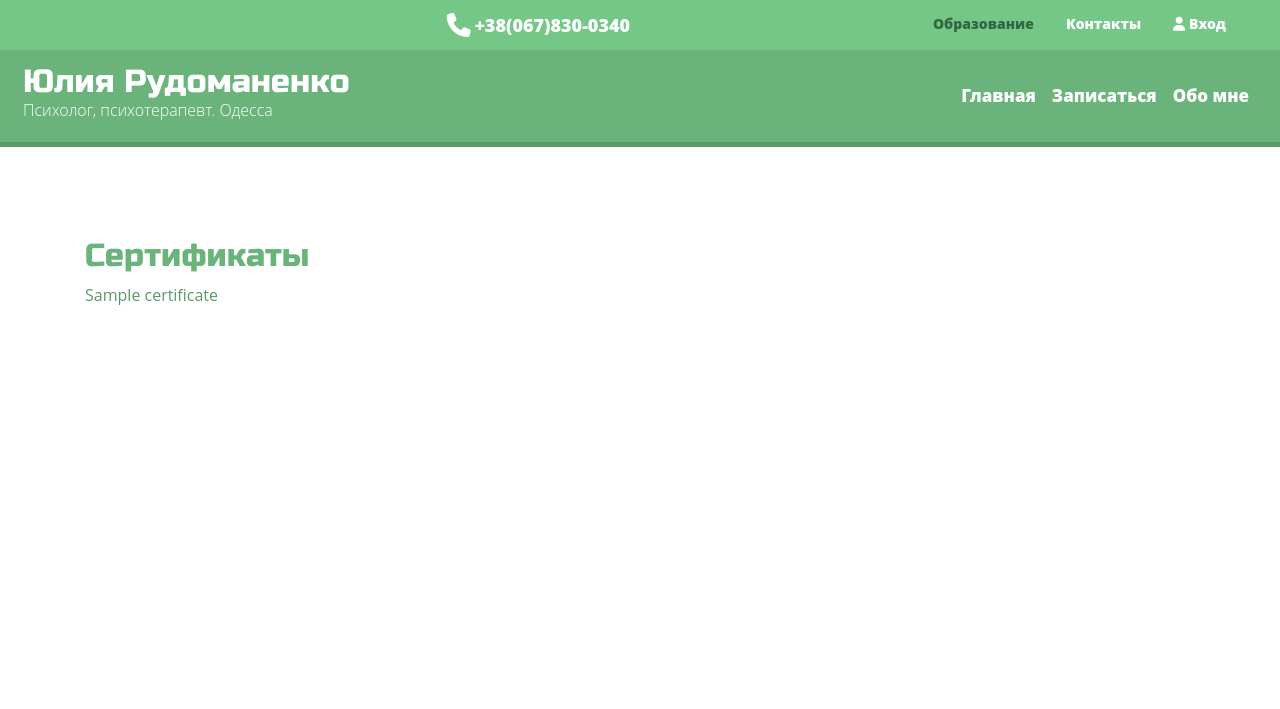
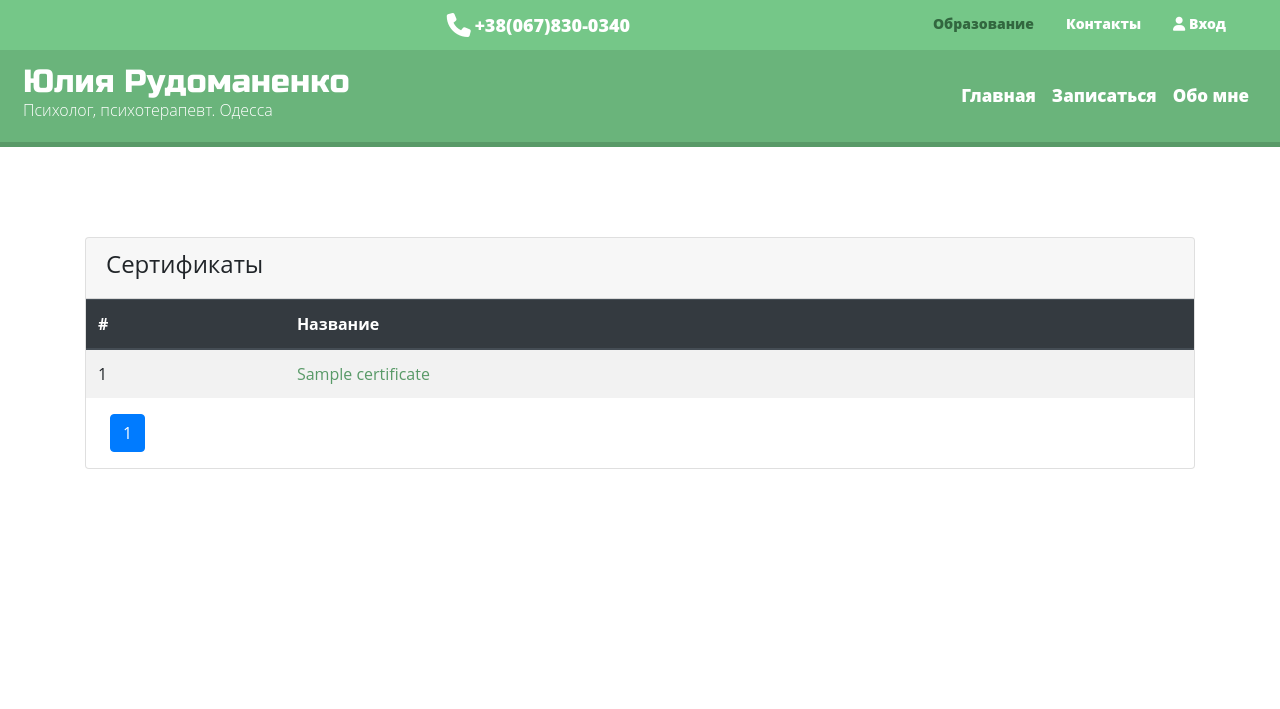
Before and after one commit to layerok/juliyarudomanenko, a PHP site: page /posts/certification/index in a window 1280 px wide. Shown: the top 709 px of the page. Run offline with PHP 8.4, Linux system fonts and the light colour scheme; tables that the repository leaves empty or names only in its code hold one stand-in row (values such as "Sample post"); some libraries are stand-ins or nearby versions.

Commit message:
Remake certificates page and add pagination to it

```diff
--- a/App/Controllers/Certification.php
+++ b/App/Controllers/Certification.php
@@ -4,15 +4,30 @@ namespace App\Controllers;
 
 use \Core\View;
 use \App\Models\Certificate;
+use \App\Paginator;
 
 class Certification extends \Core\Controller
 {
+    public $per_page_limit = 10;
+    public $max_page_count = 5;
 
     public function indexAction()
     {
+        $page = isset($this->route_params['page']) ? (int)$this->route_params['page'] : 1;
+        $records = Certificate::getAll();
+
+        $paginator = new Paginator();
+        $pages = $paginator->setCurrentPage($page)
+                                    ->setRecordsCount(count($records))
+                                    ->setPerPageLimit($this->per_page_limit)
+                                    ->setMaxPageCount($this->max_page_count)
+                                    ->getPages();
+
+        $updatedRecords = array_slice($records, ($page-1)* $this->per_page_limit, $this->per_page_limit);
         $records = Certificate::getAll();
         View::renderTemplate('/Certificate/index.html',[
-            'records' => $records
+            'records' => $updatedRecords,
+            'pages' => $pages
         ]);
     }
 
--- a/App/Views/Admin/Certificate/index.html
+++ b/App/Views/Admin/Certificate/index.html
@@ -26,7 +26,7 @@
     </div>
   </div>
 </section>
-<!-- Appointmetns -->
+<!-- Certificates -->
 <section class="section">
     <div class="container">
       <div class="row">
--- a/App/Views/Appointment/close-the-deal.html
+++ b/App/Views/Appointment/close-the-deal.html
@@ -88,7 +88,7 @@
                             <div class="properties d-flex flex-row flex-md-column">
                                 <div class="property d-flex align-items-center pb-2">
                                     <ul class="m-0">
-                                        <li><span class="property__text px-2">Очно и онлайн</span></li>
+                                        <li><span class="property__text ">Очно и онлайн</span></li>
                                     </ul>
                                 </div>
                             </div>
--- a/App/Views/Appointment/show.html
+++ b/App/Views/Appointment/show.html
@@ -33,7 +33,7 @@
                             <div class="properties d-flex flex-row flex-md-column">
                                 <div class="property d-flex align-items-center pb-2">
                                     <ul class="m-0">
-                                        <li><span class="property__text px-2">Очно или онлайн</span></li>
+                                        <li><span class="property__text ">Очно или онлайн</span></li>
                                     </ul>
                                 </div>
                             </div>
--- a/App/Views/Certificate/index.html
+++ b/App/Views/Certificate/index.html
@@ -14,22 +14,62 @@
 
 
 {% block body %}
-<section class="section container">
+<!-- Certificates -->
+<section class="section">
+    <div class="container">
       <div class="row">
-        <div class="col">
-            <h1 class="h1">Сертификаты</h1>
+        <div class="col-md-12">
+          <div class="card">
+            <div class="card-header">
+              <h4>Сертификаты</h4>
             </div>
-    </div>
-    <div class="row">
-        <div class="col">
+            <table class="table table-striped">
+              <thead class="thead-dark">
+                <tr>
+                  <th>#</th>
+                  <th>Название</th>
+                </tr>
+              </thead>
+              <tbody>
                 {% for record in records %}
-                    <div>
-                        <a href="{{ record.path ~ record.image }}" data-lightbox="roadtrip">{{ record.name}}</a>
-                    </div>
+                    <tr>
+                        <td>{{ record.rowId }}</td>
+                        <td><a href="{{ record.path ~ record.image }}" data-lightbox="roadtrip">{{ record.name}}</a></td>
+
+                    </tr>
                 {% endfor %}
+
+              </tbody>
+            </table>
+            <!-- PAGINATION -->
+            <nav class="ml-4">
+              <ul class="pagination">
+                {% if pages.prev %}
+                <li class="page-item ">
+                  <a href="/certification/index/{{ pages.prev }}" class="page-link">&lt;</a>
+                </li>
+                {% endif %}
+
+              {% for page in pages.pages %}
+                <li class="page-item{% if pages.current == page %} active{% endif%}">
+                  <a href="/certification/index/{{ page }}" class=" page-link">{{ page }}</a>
+                </li>
+              {% endfor %}
+              {% if pages.next %}
+                <li class="page-item">
+                  <a href="/certification/index/{{ pages.next }}" class="page-link">&gt;</a>
+                </li>
+                <li class="page-item">
+                  <a href="/certification/index/{{ pages.last }}" class="page-link">&gt;&gt;</a>
+                </li>
+              </ul>
+              {% endif %}
+            </nav>
           </div>
         </div>
 
+      </div>
+    </div>
   </section>
 
 
--- a/App/Views/templates/service.html
+++ b/App/Views/templates/service.html
@@ -33,7 +33,7 @@
                                 <div class="properties d-flex flex-row flex-md-column">
                                     <div class="property d-flex align-items-center pb-2">
                                         <ul class="m-0">
-                                            <li><span class="property__text px-2">Очно или онлайн</span></li>
+                                            <li><span class="property__text ">Очно или онлайн</span></li>
                                         </ul>
 
 
--- a/public/css/styles.css
+++ b/public/css/styles.css
@@ -1,5 +1,8 @@
 html{
     height:100%;
+}
+ul{
+    padding-left:23px;
 }
 .h1{
     font-family: 'Russo One', sans-serif;
--- a/public/index.php
+++ b/public/index.php
@@ -36,6 +36,7 @@ $router->add('admin', ['controller' => 'Home', 'action' => 'index', 'namespace'
 $router->add('', ['controller' => 'Home', 'action' => 'index']);
 
 $router->add('{controller}/{action}');
+$router->add('{controller}/{action}/{page:[\d]+}');
 $router->add('{controller}/{id:[\d]+}/{action}');
 
 $router->add('admin/{controller}/{action}',['namespace' => 'Admin']);
```
Also changed, not shown: App/Controllers/Admin/Certification.php (line endings or trailing spaces). Lines whose indentation alone changed are shown as unchanged.
